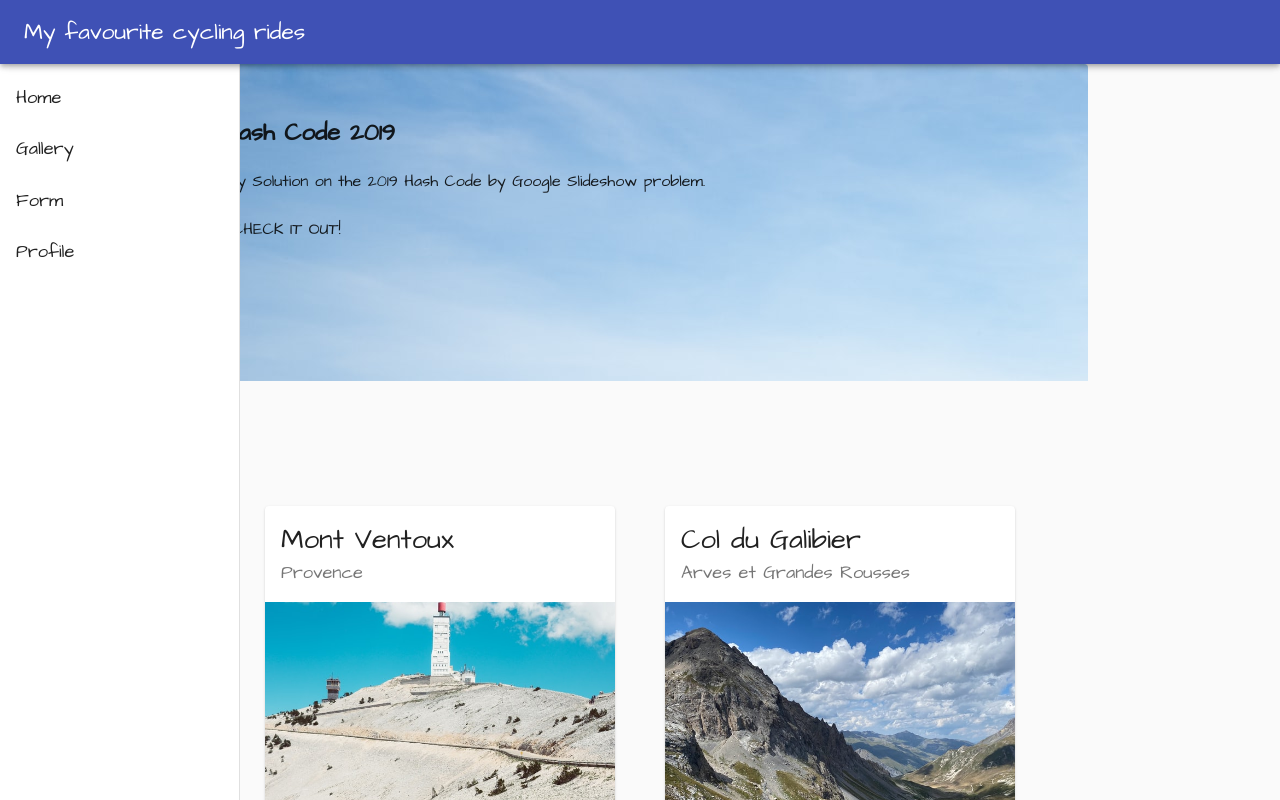
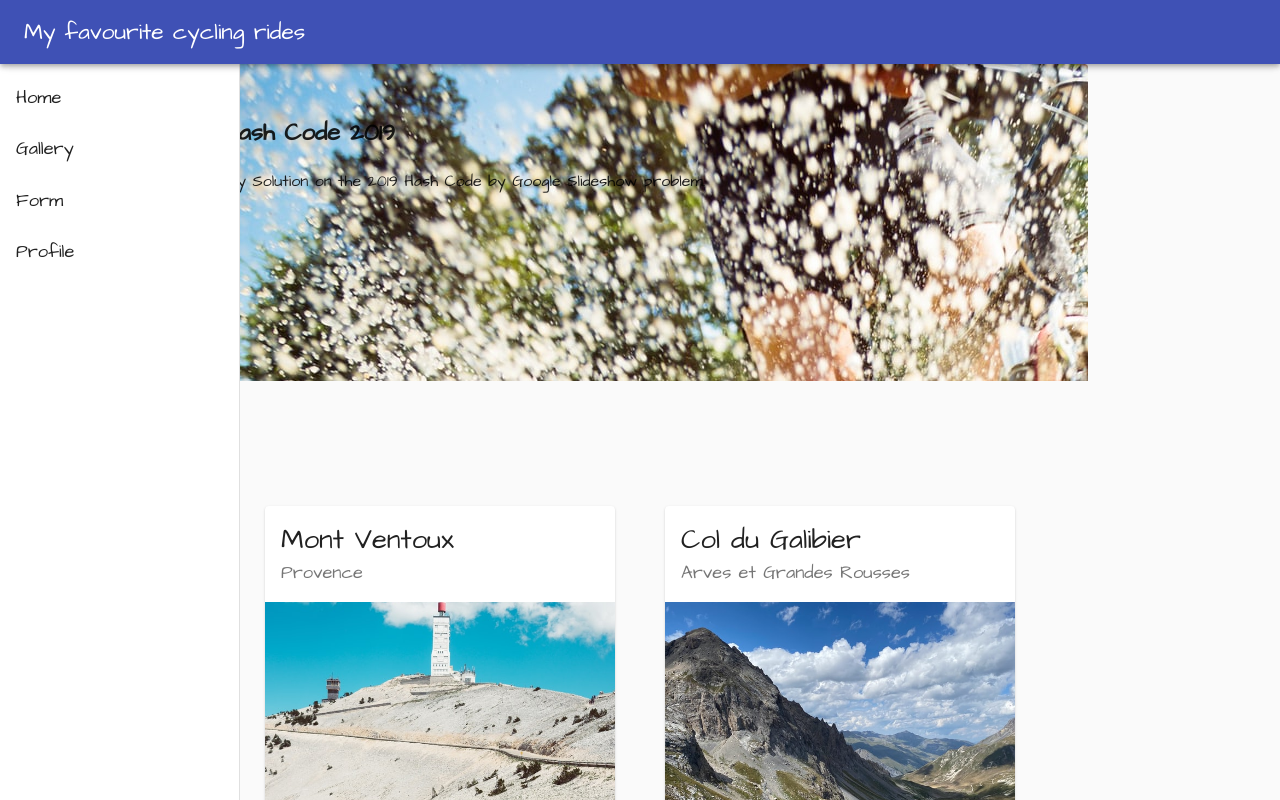
Before and after one commit to ln56b/reactjs-express-node-mysql-MyFavouriteCyclingRides, a React (Create React App) app in the folder frontend/: page / in a window 1280 px wide. Shown: the top 800 px of the page. Built offline with nearby package versions, Linux system fonts and the light colour scheme.

Commit message:
solved issues

```diff
--- a/frontend/package.json
+++ b/frontend/package.json
@@ -9,6 +9,7 @@
     "@testing-library/jest-dom": "^4.2.4",
     "@testing-library/react": "^9.3.2",
     "@testing-library/user-event": "^7.1.2",
+    "default-passive-events": "^2.0.0",
     "react": "^16.13.1",
     "react-dom": "^16.13.1",
     "react-material-ui-carousel": "^2.0.0",
--- a/frontend/public/index.html
+++ b/frontend/public/index.html
@@ -36,6 +36,7 @@
 	</head>
 	<body>
 		<noscript>You need to enable JavaScript to run this app.</noscript>
+
 		<div id="root"></div>
 		<!--
       This HTML file is a template.
--- a/frontend/src/components/NewsCarousel.jsx
+++ b/frontend/src/components/NewsCarousel.jsx
@@ -1,17 +1,18 @@
 import React from 'react';
 import Carousel from 'react-material-ui-carousel';
 
-import { Paper, Button } from '@material-ui/core';
+import { Paper } from '@material-ui/core';
 
 import panoramic1 from '../assets/panoramic1.jpg';
 import panoramic2 from '../assets/panoramic2.jpg';
 import panoramic3 from '../assets/panoramic3.jpg';
 import panoramic4 from '../assets/panoramic4.jpg';
+//TODO check require vs import
+require('default-passive-events');
 
 function Project(props) {
 	return (
 		<Paper
-			className="Project"
 			style={{
 				backgroundImage: `url(${props.item.image})`,
 				backgroundRepeat: 'no-repeat',
@@ -23,8 +24,6 @@ function Project(props) {
 		>
 			<h2>{props.item.name}</h2>
 			<p>{props.item.description}</p>
-
-			<Button className="CheckButton">Check it out!</Button>
 		</Paper>
 	);
 }
@@ -36,7 +35,7 @@ const items = [
 		description: 'A PDF Reader specially designed for musicians.',
 	},
 	{
-		image: panoramic2,
+		image: panoramic4,
 		name: 'Hash Code 2019',
 		description:
 			'My Solution on the 2019 Hash Code by Google Slideshow problem.',
@@ -47,7 +46,7 @@ const items = [
 		description: 'A exciting mobile game game made in the Unity Engine.',
 	},
 	{
-		image: panoramic4,
+		image: panoramic2,
 		name: 'React Carousel',
 		description: 'A Generic carousel UI component for React using material ui.',
 	},
@@ -60,12 +59,7 @@ const animation = 'fade';
 function NewsCarousel() {
 	return (
 		<div>
-			<Carousel
-				animation={animation}
-				autoPlay={autoPlay}
-				timer={timer}
-				animation={animation}
-			>
+			<Carousel animation={animation} autoPlay={autoPlay} timer={timer}>
 				{items.map((item, index) => {
 					return <Project item={item} key={index} />;
 				})}
--- a/frontend/src/components/ResponsiveDrawer.jsx
+++ b/frontend/src/components/ResponsiveDrawer.jsx
@@ -1,5 +1,4 @@
 import React from 'react';
-import PropTypes from 'prop-types';
 import AppBar from '@material-ui/core/AppBar';
 import CssBaseline from '@material-ui/core/CssBaseline';
 import Drawer from '@material-ui/core/Drawer';
--- a/frontend/src/index.js
+++ b/frontend/src/index.js
@@ -3,12 +3,7 @@ import ReactDOM from 'react-dom';
 import App from './App';
 import * as serviceWorker from './serviceWorker';
 
-ReactDOM.render(
-	<React.StrictMode>
-		<App />
-	</React.StrictMode>,
-	document.getElementById('root')
-);
+ReactDOM.render(<App />, document.getElementById('root'));
 
 // If you want your app to work offline and load faster, you can change
 // unregister() to register() below. Note this comes with some pitfalls.
```
Also changed, not shown: frontend/public/manifest.json, 1 other file (tests, documents, lock files or other folders).
